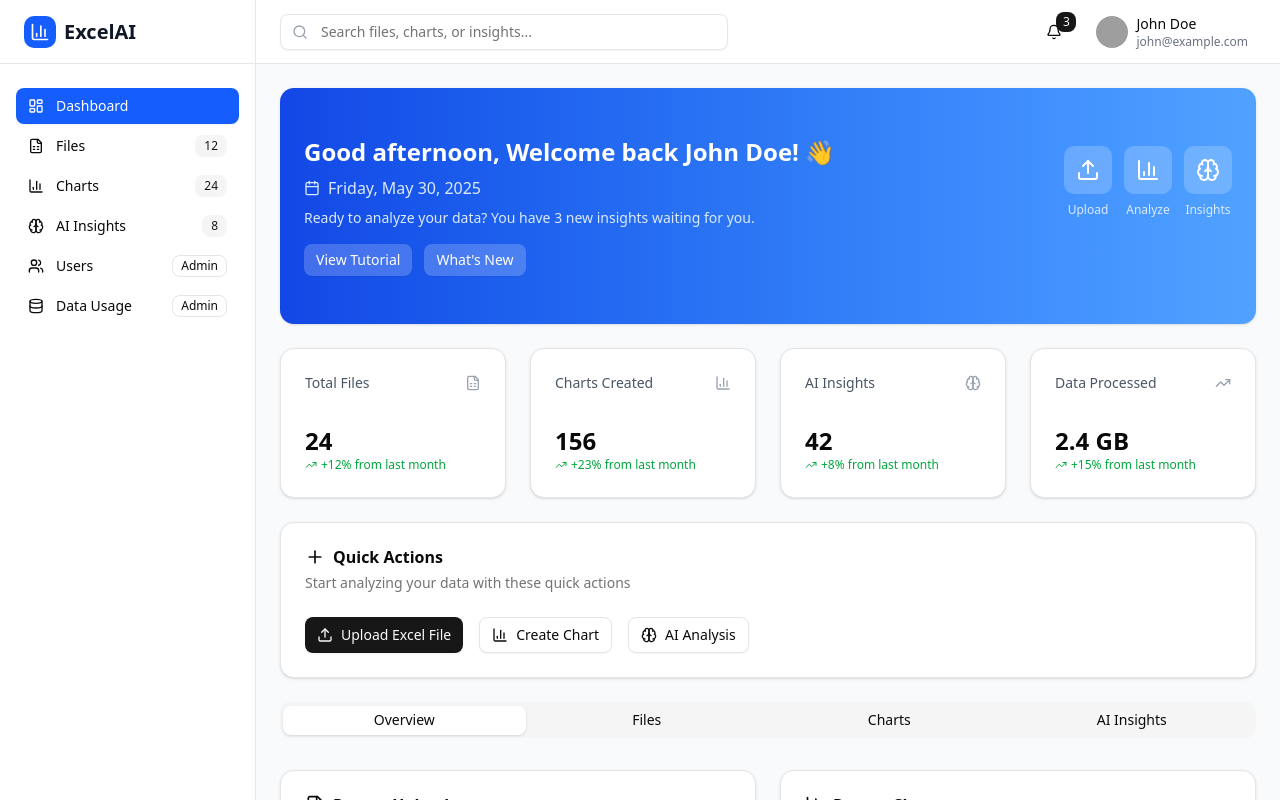
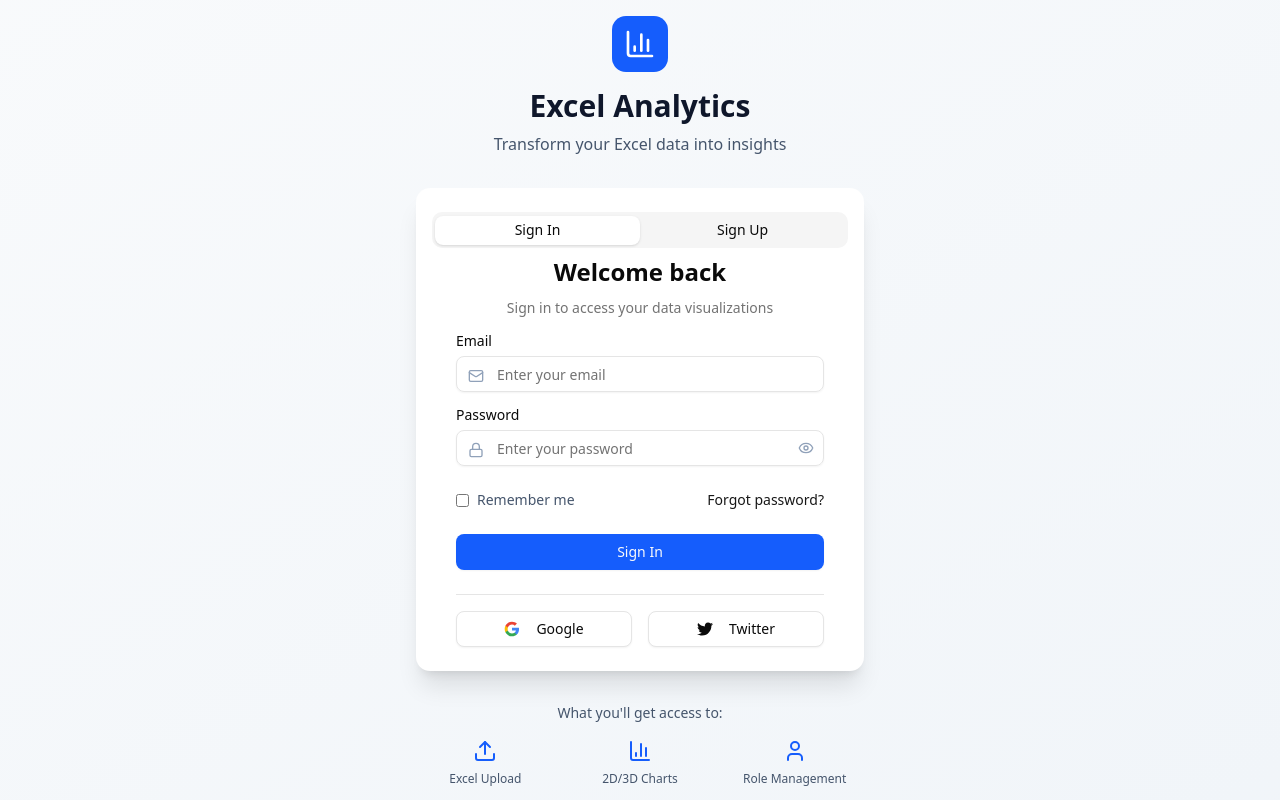
Before and after one commit to PavanChauhan12/excel-analytics, a React (Vite) app in the folder frontend/: page / in a window 1280 px wide. Shown: the top 800 px of the page. Built offline with nearby package versions, Linux system fonts and the light colour scheme; grey boxes are pictures that could not be loaded.

Commit message:
feat: routing and integration done

```diff
--- a/frontend/components/authpage.jsx
+++ b/frontend/components/authpage.jsx
@@ -22,8 +22,10 @@ import {
   Building,
 } from "lucide-react";
 import { handleLogin, handleSignup } from "@/services/api";
+import { useNavigate } from "react-router-dom";
 
 export default function AuthPage() {
+  const navigate = useNavigate();
   const [showPassword, setShowPassword] = useState(false);
   const [showConfirmPassword, setShowConfirmPassword] = useState(false);
   const [signupData, setSignupData] = useState({
@@ -39,7 +41,7 @@ export default function AuthPage() {
   return (
     <div className="min-h-screen bg-gradient-to-br from-slate-50 to-slate-100 flex items-center justify-center p-4">
       <div className="w-full max-w-md">
-        {/* Header */}
+
         <div className="text-center mb-8">
           <div className="flex items-center justify-center mb-4">
             <div className="bg-blue-600 p-3 rounded-xl">
@@ -59,7 +61,6 @@ export default function AuthPage() {
               <TabsTrigger value="signup">Sign Up</TabsTrigger>
             </TabsList>
 
-            {/* Login Tab */}
             <TabsContent value="login">
               <CardHeader className="space-y-1">
                 <CardTitle className="text-2xl text-center">
@@ -73,9 +74,9 @@ export default function AuthPage() {
                 <form
                   onSubmit={(e) => {
                     e.preventDefault();
-                    handleLogin(loginData)
+                    handleLogin(loginData,navigate)
                       .then(() => {
-                        // Redirect or update state on success
+                        console.log("logged in");
                       })
                       .catch((error) => {
                         console.error("Login error:", error);
@@ -83,7 +84,6 @@ export default function AuthPage() {
                   }}
                   className="space-y-4"
                 >
-                  {/* Email Field */}
                   <div className="space-y-2">
                     <Label htmlFor="login-email">Email</Label>
                     <div className="relative">
@@ -218,7 +218,7 @@ export default function AuthPage() {
                 <form
                   onSubmit={(e) => {
                     e.preventDefault();
-                    handleSignup(signupData)
+                    handleSignup(signupData,navigate)
                       .then(() => {
                         // Redirect or update state on success
                       })
--- a/frontend/components/dashboard-header.jsx
+++ b/frontend/components/dashboard-header.jsx
@@ -14,36 +14,31 @@ import {
 import { Bell, Search, Settings, User } from "lucide-react"
 import { Badge } from "@/components/ui/badge"
 
-export function DashboardHeader() {
+export function DashboardHeader({ name, email }) {
   return (
     <header className="h-16 bg-white border-b border-gray-200 flex items-center justify-between px-6">
-      {/* Search */}
+
       <div className="flex items-center gap-4 flex-1 max-w-md">
         <div className="relative flex-1">
           <Search className="absolute left-3 top-1/2 transform -translate-y-1/2 h-4 w-4 text-gray-400" />
           <Input placeholder="Search files, charts, or insights..." className="pl-10" />
         </div>
       </div>
-
-      {/* Right side */}
       <div className="flex items-center gap-4">
-        {/* Notifications */}
         <Button variant="ghost" size="sm" className="relative">
           <Bell className="h-4 w-4" />
           <Badge className="absolute -top-1 -right-1 h-5 w-5 flex items-center justify-center p-0 text-xs">3</Badge>
         </Button>
-
-        {/* User Menu */}
         <DropdownMenu>
           <DropdownMenuTrigger asChild>
             <Button variant="ghost" className="flex items-center gap-2 px-2">
               <Avatar className="h-8 w-8">
                 <AvatarImage src="/placeholder.svg?height=32&width=32" />
-                <AvatarFallback>JD</AvatarFallback>
+                <AvatarFallback>{name ? name[0].toUpperCase() : "U"}</AvatarFallback>
               </Avatar>
               <div className="text-left">
-                <p className="text-sm font-medium">John Doe</p>
-                <p className="text-xs text-gray-500">john@example.com</p>
+                <p className="text-sm font-medium">{name}</p>
+                <p className="text-xs text-gray-500">{email}</p>
               </div>
             </Button>
           </DropdownMenuTrigger>
--- a/frontend/components/welcome-section.jsx
+++ b/frontend/components/welcome-section.jsx
@@ -4,9 +4,8 @@ import { Card, CardContent } from "@/components/ui/card"
 import { Button } from "@/components/ui/button"
 import { Upload, BarChart3, Brain, Calendar } from "lucide-react"
 
-export function WelcomeSection() {
-  // In a real app, this would come from authentication context or props
-  const userName = "John Doe"
+export function WelcomeSection({name,email}) {
+
   const currentTime = new Date()
   const hour = currentTime.getHours()
 
@@ -31,7 +30,7 @@ export function WelcomeSection() {
         <div className="flex items-center justify-between">
           <div className="space-y-2">
             <h1 className="text-2xl font-bold">
-              {getGreeting()}, Welcome back {userName}! 👋
+              {getGreeting()}, Welcome back {name} 👋
             </h1>
             <p className="text-blue-100 flex items-center gap-2">
               <Calendar className="h-4 w-4" />
--- a/frontend/services/api.js
+++ b/frontend/services/api.js
@@ -1,14 +1,14 @@
 import toast from "react-hot-toast";
 import axios from "axios";
+import { useNavigate } from "react-router-dom";
 
 const baseurl = "http://localhost:5050";
 
-export const handleSignup = async (signupData) => {
+export const handleSignup = async (signupData,navigate) => {
   if (signupData.password !== signupData.confirmPassword) {
     toast.error("Passwords do not match");
     return;
   }
-
   try {
     const res = await axios.post(
       `${baseurl}/api/auth/register`,
@@ -22,6 +22,7 @@ export const handleSignup = async (signupData) => {
 
     localStorage.setItem("token", res.data.token);
     toast.success("Signup Successful!");
+    navigate("/dashboard");
     return res.data;
   } catch (err) {
     console.error(err);
@@ -30,7 +31,7 @@ export const handleSignup = async (signupData) => {
   }
 };
 
-export const handleLogin = async (loginData) => {
+export const handleLogin = async (loginData,navigate) => {
   try {
     const res = await axios.post(
       `${baseurl}/api/auth/login`,
@@ -41,7 +42,11 @@ export const handleLogin = async (loginData) => {
     );
 
     localStorage.setItem("token", res.data.token);
+    localStorage.setItem("username", res.data.username);
+    localStorage.setItem("email", res.data.email);
+    localStorage.setItem("role", res.data.role);
     toast.success("Login Successful!");
+    navigate("/dashboard");
     return res.data;
   } catch (err) {
     console.error(err);
--- a/frontend/src/App.jsx
+++ b/frontend/src/App.jsx
@@ -1,12 +1,13 @@
 import { BrowserRouter as Router, Routes, Route } from "react-router-dom";
 import AuthPage from "../components/authpage";
-import DashboardPage from "@/components/Dashboard";
+import DashboardPage from "../web/dashboard/page";
 
 function App() {
   return (
     <Router>
       <Routes>
-        <Route path="/" element={<DashboardPage/>} />
+        <Route path="/" element={<AuthPage />} />
+        <Route path="/dashboard" element={<DashboardPage />} />
       </Routes>
     </Router>
   );
--- a/frontend/components/Dashboard.jsx
+++ b/frontend/web/dashboard/page.jsx
@@ -1,6 +1,6 @@
 "use client"
 
-import { useState } from "react"
+import { useState,useEffect } from "react"
 import { Card, CardContent, CardDescription, CardHeader, CardTitle } from "@/components/ui/card"
 import { Button } from "@/components/ui/button"
 import { Badge } from "@/components/ui/badge"
@@ -18,17 +18,28 @@ import { StatsCards } from "@/components/stats-cards"
 
 export default function DashboardPage() {
   const [uploadDialogOpen, setUploadDialogOpen] = useState(false)
+  const [user, setUser] = useState(null)
+
+useEffect(() => {
+  const name = localStorage.getItem("username")
+  const email = localStorage.getItem("email")
+  if (name && email) {
+    setUser({ name, email })
+  }
+}, [])
+
+if (!user) return <p className="p-6 text-sm text-gray-500">Loading dashboard...</p>
 
   return (
     <div className="flex min-h-screen bg-gray-50">
       <DashboardSidebar />
 
       <div className="flex-1 flex flex-col">
-        <DashboardHeader />
+        <DashboardHeader name={user.name} email={user.email} />
 
         <main className="flex-1 p-6 space-y-6">
           {/* Welcome Section */}
-          <WelcomeSection />
+          <WelcomeSection name={user.name}  />
 
           {/* Stats Overview */}
           <StatsCards />
```
Also changed, not shown: 1 other file (tests, documents, lock files or other folders).
